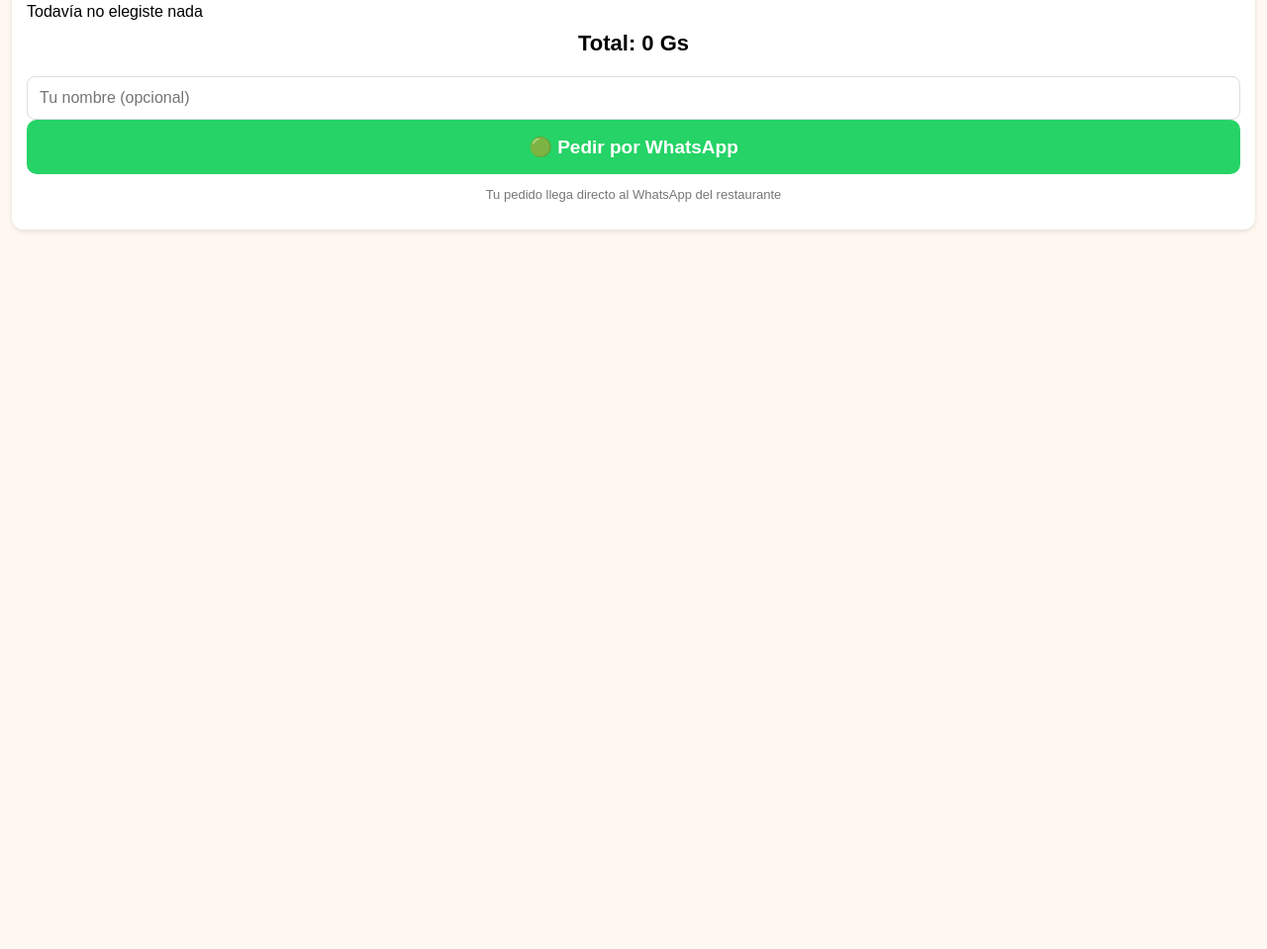
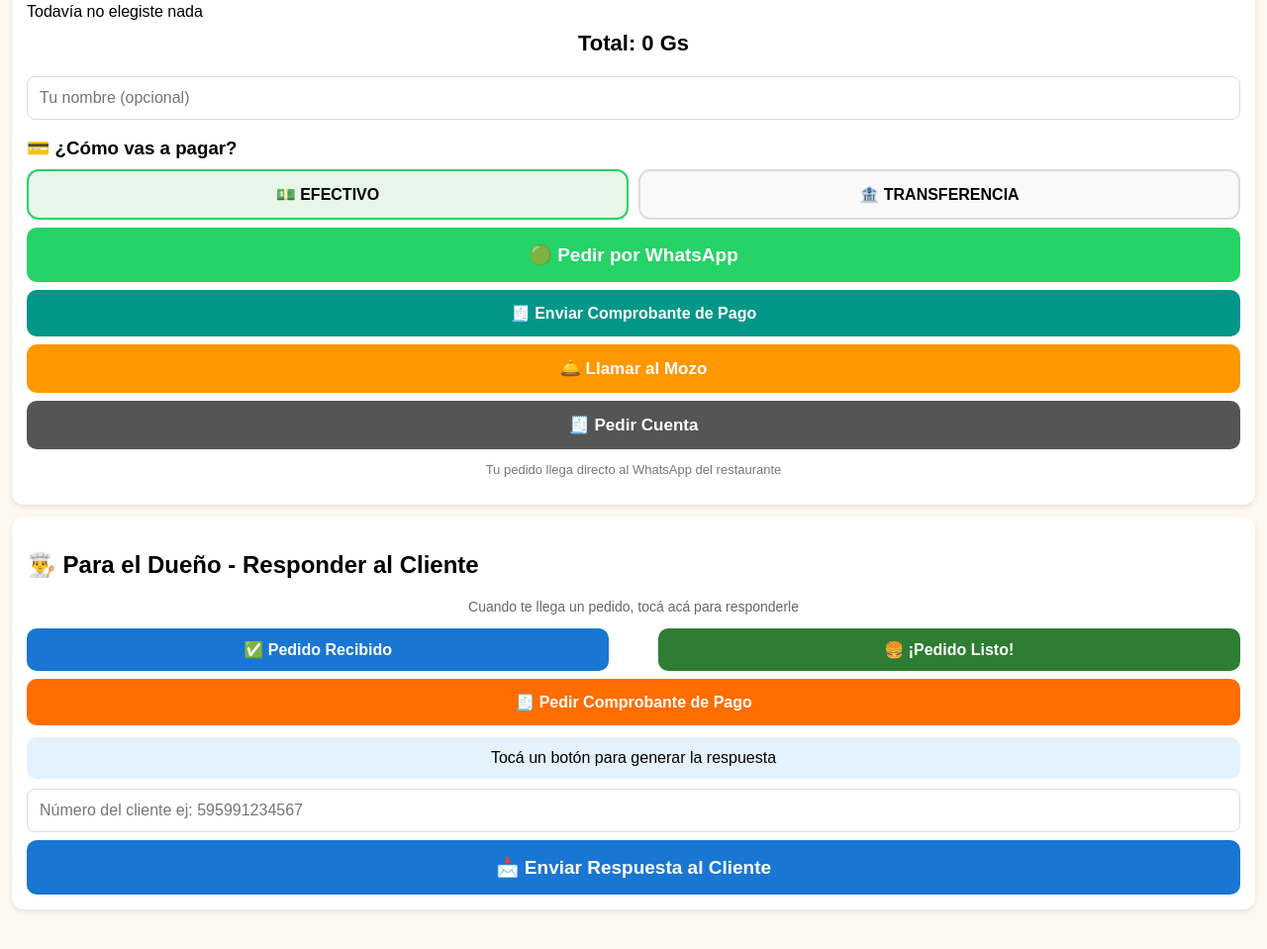
Before and after one commit to MelodiRadio2026/MelodiRadio2026.github.io, a plain HTML site: page el-sabor.html in a window 1280 px wide. Shown: the part 788-1747 px from the top of the page at 99% size. Before the commit the page ends 1062 px from the top, so only its background shows below. Drawn offline with Linux system fonts and the light colour scheme.

Commit message:
Enhance payment options and button styles

```diff
--- a/el-sabor.html
+++ b/el-sabor.html
@@ -17,9 +17,20 @@ header p{margin:5px 0 0 0}
 .btns button{width:32px;height:32px;font-size:20px;border:none;border-radius:50%;background:#eee;cursor:pointer}
 .btns b{margin:0 10px;font-size:18px}
 .total{font-size:22px;text-align:center;font-weight:bold;margin:10px 0}
-button.pedir{background:#25D366;color:white;border:none;padding:16px;border-radius:10px;font-size:19px;width:100%;font-weight:bold;cursor:pointer}
+button.pedir{background:#25D366;color:white;border:none;padding:16px;border-radius:10px;font-size:19px;width:100%;font-weight:bold;cursor:pointer;margin-top:8px}
+button.mozo{background:#FF9800;color:white;border:none;padding:14px;border-radius:10px;font-size:17px;width:100%;font-weight:bold;cursor:pointer;margin-top:8px}
+button.cuenta{background:#555;color:white;border:none;padding:14px;border-radius:10px;font-size:17px;width:100%;font-weight:bold;cursor:pointer;margin-top:8px}
+button.responder{background:#1976D2;color:white;border:none;padding:12px;border-radius:10px;font-size:16px;width:48%;font-weight:bold;cursor:pointer}
+button.copiar{background:#7B1FA2;color:white;border:none;padding:10px 16px;border-radius:20px;font-weight:bold;cursor:pointer}
+button.comprobante{background:#009688;color:white;border:none;padding:14px;border-radius:10px;font-size:16px;width:100%;font-weight:bold;cursor:pointer;margin-top:8px}
 input{width:100%;padding:12px;border-radius:8px;border:1px solid #ddd;font-size:16px;margin-top:10px;box-sizing:border-box}
 .mesa-badge{background:#ffeb3b;color:#000;padding:5px 15px;border-radius:20px;font-weight:bold;display:inline-block;margin-top:10px}
+.respuesta-box{background:#e3f2fd;padding:12px;border-radius:10px;margin-top:12px;text-align:center}
+.pago-box{display:flex;gap:10px;margin-top:10px}
+.pago-opt{flex:1;text-align:center;padding:14px;border:2px solid #ddd;border-radius:12px;cursor:pointer;font-weight:bold;font-size:16px;background:#f9f9f9}
+.pago-opt.activo{border-color:#25D366;background:#e8f5e9}
+.banco-box{background:#FFF3E0;border:2px dashed #FF9800;padding:14px;border-radius:12px;margin-top:12px;display:none}
+.banco-box b{font-size:17px}
 </style>
 </head>
 <body>
@@ -39,13 +50,45 @@ input{width:100%;padding:12px;border-radius:8px;border:1px solid #ddd;font-size:
 <div id="resumen">Todavía no elegiste nada</div>
 <div class="total" id="total">Total: 0 Gs</div>
 <input id="nombre" placeholder="Tu nombre (opcional)">
+
+<h3 style="margin-bottom:0">💳 ¿Cómo vas a pagar?</h3>
+<div class="pago-box">
+<div class="pago-opt activo" id="optEfectivo" onclick="elegirPago('Efectivo')">💵 EFECTIVO</div>
+<div class="pago-opt" id="optTransfer" onclick="elegirPago('Transferencia')">🏦 TRANSFERENCIA</div>
+</div>
+
+<div class="banco-box" id="bancoBox">
+<b>🏦 Banco Continental</b><br>
+Titular: <b>Reinerio Ayala</b><br>
+Alias: <b id="aliasTexto">0991247112</b><br><br>
+<button class="copiar" onclick="copiarAlias()">📋 Copiar Alias</button>
+<p style="font-size:13px;color:#666;margin:8px 0 0 0">1. Copiá el alias<br>2. Hacé la transferencia en tu banco<br>3. Mandanos el comprobante con el botón de abajo</p>
+</div>
+
 <button class="pedir" onclick="pedir()">🟢 Pedir por WhatsApp</button>
+<button class="comprobante" onclick="enviarComprobante()">🧾 Enviar Comprobante de Pago</button>
+<button class="mozo" onclick="llamarMozo()">🛎️ Llamar al Mozo</button>
+<button class="cuenta" onclick="pedirCuenta()">🧾 Pedir Cuenta</button>
 <p style="text-align:center;color:#777;font-size:13px">Tu pedido llega directo al WhatsApp del restaurante</p>
+</div>
+
+<div class="card">
+<h2>👨‍🍳 Para el Dueño - Responder al Cliente</h2>
+<p style="color:#666;font-size:14px;text-align:center">Cuando te llega un pedido, tocá acá para responderle</p>
+<div style="display:flex;gap:8px;justify-content:space-between">
+<button class="responder" onclick="responder('confirmado')">✅ Pedido Recibido</button>
+<button class="responder" style="background:#2E7D32" onclick="responder('listo')">🍔 ¡Pedido Listo!</button>
+</div>
+<button class="comprobante" style="background:#FF6D00" onclick="responder('comprobante')">🧾 Pedir Comprobante de Pago</button>
+<div class="respuesta-box" id="respuestaMsg">Tocá un botón para generar la respuesta</div>
+<input id="numeroCliente" placeholder="Número del cliente ej: 595991234567">
+<button class="pedir" style="background:#1976D2" onclick="enviarRespuesta()">📩 Enviar Respuesta al Cliente</button>
 </div>
 
 <script>
 let m = new URLSearchParams(location.search).get('mesa') || '1';
 document.getElementById('mesa').textContent = m;
+let formaPago = 'Efectivo';
 
 let productos = [
   {nombre:"🍔 Hamburguesa", precio:15000},
@@ -59,6 +102,19 @@ let productos = [
 
 let cantidades = {};
 productos.forEach((p,i)=> cantidades[i]=0);
+let textoRespuesta = "";
+
+function elegirPago(tipo){
+  formaPago = tipo;
+  document.getElementById('optEfectivo').classList.toggle('activo', tipo=='Efectivo');
+  document.getElementById('optTransfer').classList.toggle('activo', tipo=='Transferencia');
+  document.getElementById('bancoBox').style.display = tipo=='Transferencia' ? 'block' : 'none';
+}
+
+function copiarAlias(){
+  let alias = document.getElementById('aliasTexto').textContent;
+  navigator.clipboard.writeText(alias).then(()=>{ alert("¡Alias copiado! 0991247112"); });
+}
 
 function dibujar(){
   let html = "";
@@ -98,9 +154,45 @@ function pedir(){
   });
   if(lineas.length==0){ alert("Elegí algo primero! Tocá el +"); return; }
   let nombre = document.getElementById('nombre').value || "Cliente";
-  let mensaje = "Hola EL SABOR! Soy " + nombre + ", de la Mesa " + m + ".\n\nQuiero pedir:\n" + lineas.join("\n") + "\n\nTotal: " + total.toLocaleString('es-PY') + " Gs";
-  let numero = "595991247112";
-  window.open('https://wa.me/' + numero + '?text=' + encodeURIComponent(mensaje));
+  let mensaje = "Hola EL SABOR! Soy " + nombre + ", de la Mesa " + m + ".\n\nQuiero pedir:\n" + lineas.join("\n") + "\n\nTotal: " + total.toLocaleString('es-PY') + " Gs" + "\nForma de pago: " + formaPago;
+  if(formaPago=='Transferencia'){ mensaje += "\n\nBanco: Continental\nAlias: 0991247112\nTitular: Reinerio Ayala\nYa te mando el comprobante."; }
+  window.open('https://wa.me/595991247112?text=' + encodeURIComponent(mensaje));
+}
+
+function enviarComprobante(){
+  let nombre = document.getElementById('nombre').value || "Cliente";
+  let mensaje = "Hola EL SABOR! Soy " + nombre + ", Mesa " + m + ". Te mando mi comprobante de pago por transferencia. (Adjuntá la foto acá)";
+  window.open('https://wa.me/595991247112?text=' + encodeURIComponent(mensaje));
+}
+
+function llamarMozo(){
+  let nombre = document.getElementById('nombre').value || "Cliente";
+  let mensaje = "🛎️ Hola EL SABOR! Soy " + nombre + ", de la Mesa " + m + ". ¿Puede venir el mozo por favor?";
+  window.open('https://wa.me/595991247112?text=' + encodeURIComponent(mensaje));
+}
+
+function pedirCuenta(){
+  let nombre = document.getElementById('nombre').value || "Cliente";
+  let mensaje = "🧾 Hola EL SABOR! Soy " + nombre + ", de la Mesa " + m + ". Quiero pedir mi cuenta, por favor. Pago con: " + formaPago;
+  window.open('https://wa.me/595991247112?text=' + encodeURIComponent(mensaje));
+}
+
+function responder(tipo){
+  if(tipo=='confirmado'){
+    textoRespuesta = "Hola! Gracias por tu pedido en EL SABOR 🍔 Mesa " + m + ". ¡Recibido! Ya estamos preparando tu pedido. En unos minutos te llevamos. ¡Gracias!";
+  } else if(tipo=='listo'){
+    textoRespuesta = "Hola! EL SABOR 🍔 Mesa " + m + ". ¡Tu pedido ya está listo! Ya te estamos llevando. ¡Buen provecho!";
+  } else if(tipo=='comprobante'){
+    textoRespuesta = "Hola! EL SABOR 🍔 Mesa " + m + ". ¿Me podés mandar tu comprobante de pago por favor? Banco Continental - Alias 0991247112 - Reinerio Ayala. ¡Gracias!";
+  }
+  document.getElementById('respuestaMsg').textContent = textoRespuesta;
+}
+
+function enviarRespuesta(){
+  let num = document.getElementById('numeroCliente').value;
+  if(!textoRespuesta){ alert("Primero tocá un botón de respuesta"); return; }
+  if(!num){ alert("Escribí el número del cliente"); return; }
+  window.open('https://wa.me/' + num + '?text=' + encodeURIComponent(textoRespuesta));
 }
 
 dibujar();
```
